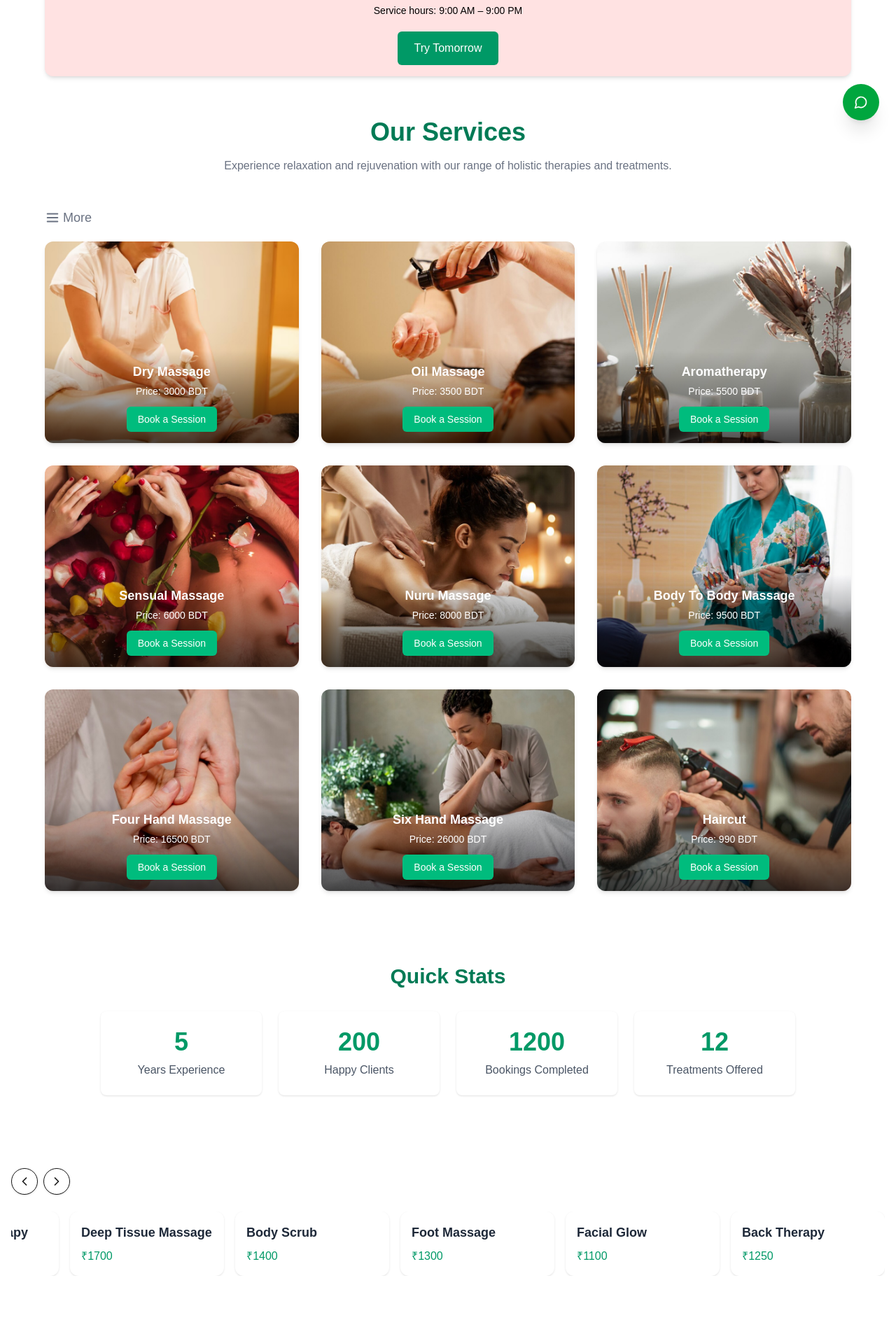
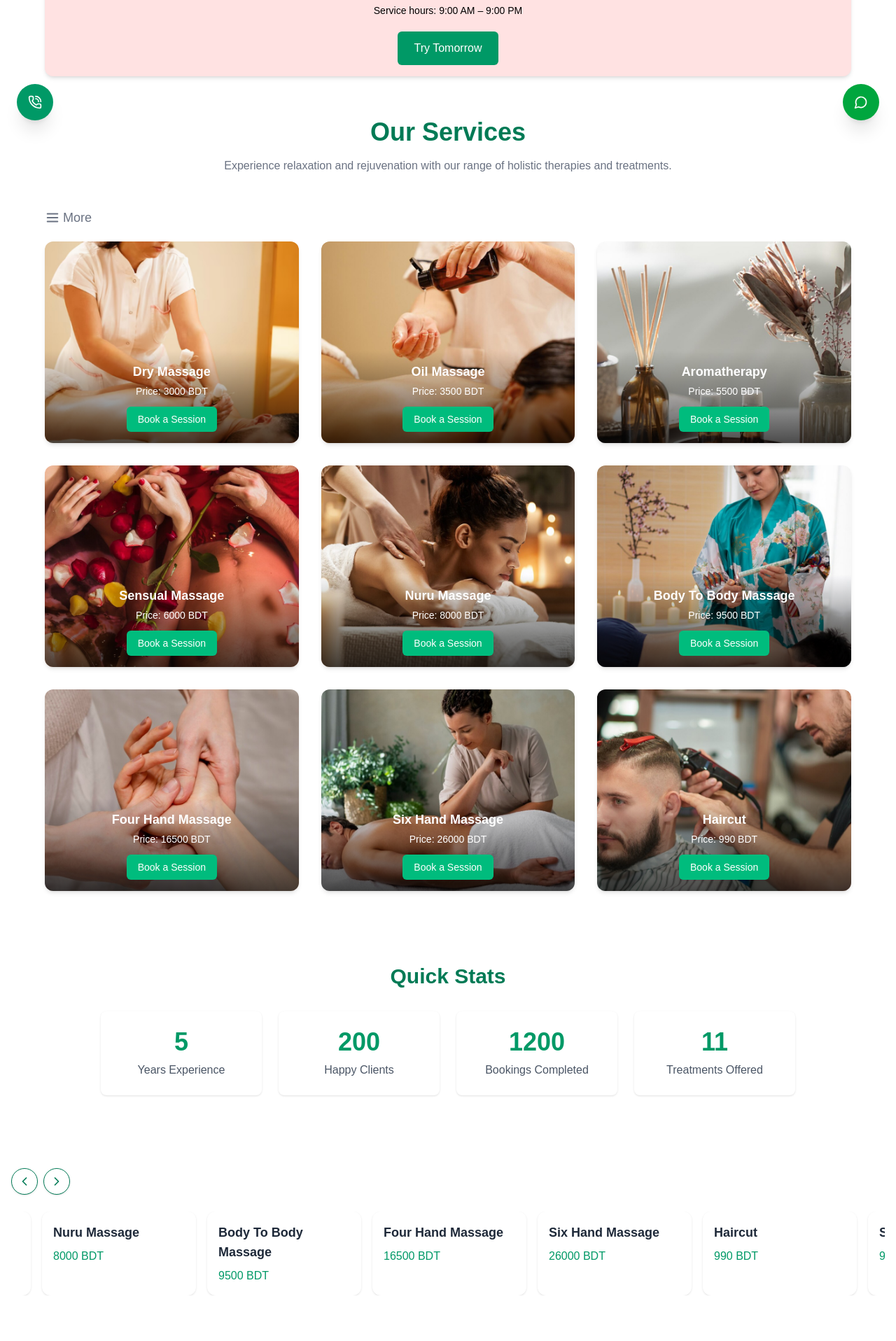
Before and after one commit to lokondey72/spa, a Next.js app: page / in a window 1280 px wide. Shown: the part 604-2520 px from the top of the page at 70% size. Built offline with nearby package versions, Linux system fonts and the light colour scheme.

Commit message:
16-04 demo 3 commit

```diff
--- a/src/app/CounterSection.js
+++ b/src/app/CounterSection.js
@@ -11,7 +11,7 @@ export default function CounterSection() {
           <Counter target={5} label="Years Experience" />
           <Counter target={200} label="Happy Clients" />
           <Counter target={1200} label="Bookings Completed" />
-          <Counter target={12} label="Treatments Offered" />
+          <Counter target={11} label="Treatments Offered" />
         </div>
       </div>
     </section>
--- a/src/app/choice/page.js
+++ b/src/app/choice/page.js
@@ -123,7 +123,7 @@ export default function HomePage() {
 
   return (
     <main className="max-w-6xl mx-auto min-h-screen pt-20 px-4 sm:px-6 lg:px-20">
-      <h1 className="text-3xl font-bold mt-8 text-gray-500">
+      <h1 className="text-3xl font-bold mt-8 text-emerald-700">
         Select a Service
       </h1>
 
@@ -158,7 +158,7 @@ export default function HomePage() {
             </div>
 
             <div className="w-full md:w-1/2 space-y-4">
-              <p className="font-semibold text-gray-500">
+              <p className="font-semibold text-2xl text-emerald-700">
                 {products.find((p) => p.slug === selectedProduct).title}
               </p>
               <div>
--- a/src/components/FloatingButton.js
+++ b/src/components/FloatingButton.js
@@ -1,22 +1,39 @@
 "use client";
 
-import { MessageCircle } from "lucide-react"; // or any icon you like
+import { MessageCircle, PhoneCall } from "lucide-react";
 
-export default function FloatingButton() {
-  const handleClick = () => {
-    // Replace with your desired action, e.g., scroll to top, open modal, WhatsApp link
-    window.open("https://wa.me/1234567890", "_blank");
+export default function FloatingButtons() {
+  const handleWhatsAppClick = () => {
+    window.open("https://wa.me/8801911552077", "_blank");
+  };
+
+  const handlePhoneClick = () => {
+    window.open("tel:+8801911552077");
   };
 
   return (
+    <>
+      {/* WhatsApp Button - Right */}
       <div className="fixed bottom-4 right-4 z-50 sm:bottom-6 sm:right-6">
         <button
-        onClick={handleClick}
+          onClick={handleWhatsAppClick}
           className="bg-green-600 hover:bg-green-700 text-white p-4 rounded-full shadow-xl transition duration-300 ease-in-out"
-        aria-label="Chat with us"
+          aria-label="Chat on WhatsApp"
         >
           <MessageCircle className="w-5 h-5" />
         </button>
       </div>
+
+      {/* Phone Call Button - Left */}
+      <div className="fixed bottom-4 left-4 z-50 sm:bottom-6 sm:left-6">
+        <button
+          onClick={handlePhoneClick}
+          className="bg-emerald-600 hover:bg-emerald-700 text-white p-4 rounded-full shadow-xl transition duration-300 ease-in-out"
+          aria-label="Call Us"
+        >
+          <PhoneCall className="w-5 h-5" />
+        </button>
+      </div>
+    </>
   );
 }
--- a/src/components/Footer.js
+++ b/src/components/Footer.js
@@ -1,22 +1,27 @@
 // components/Footer.js
 
-import { FaFacebook, FaWhatsapp, FaTwitter, FaLinkedin } from "react-icons/fa"; // Optional social icons
+import {
+  FaFacebook,
+  FaWhatsapp,
+  FaTwitter,
+  FaLinkedin,
+  FaFacebookMessenger,
+} from "react-icons/fa";
+import { IoCallSharp } from "react-icons/io5";
 import Link from "next/link";
-import { FaFacebookMessenger } from "react-icons/fa";
-import { IoCallSharp } from "react-icons/io5";
 
 export default function Footer() {
   return (
     <footer className="bg-gray-800 text-white py-12 px-4">
       <div className="max-w-6xl mx-auto grid grid-cols-1 sm:grid-cols-2 lg:grid-cols-4 gap-8">
-        {/* Company Info Section */}
+        {/* Company Info */}
         <div>
           <Link href="/">
-          <h4 className="text-2xl font-bold text-emerald-600 whitespace-nowrap">
-            EuRose Spa
-          </h4>
+            <h4 className="text-2xl font-bold text-emerald-600 whitespace-nowrap">
+              EuRose Spa
+            </h4>
           </Link>
-          <p className="text-gray-400 text-sm">
+          <p className="text-gray-400 text-sm mt-2">
             We provide the best wellness services to help you relax and
             rejuvenate. Our team is dedicated to offering a soothing experience
             tailored to your needs.
@@ -26,7 +31,7 @@ export default function Footer() {
         {/* Quick Links */}
         <div>
           <h4 className="text-2xl font-semibold mb-4">Quick Links</h4>
-          <ul className="text-gray-400 text-sm">
+          <ul className="text-gray-400 text-sm space-y-2">
             <li>
               <Link href="/services" className="hover:text-emerald-400">
                 Services
@@ -50,14 +55,14 @@ export default function Footer() {
           </ul>
         </div>
 
-        {/* Contact Section */}
+        {/* Contact Info */}
         <div>
           <h4 className="text-2xl font-semibold mb-4">Contact</h4>
-          <ul className="text-gray-400 text-sm">
+          <ul className="text-gray-400 text-sm space-y-2">
             <li>
               Email:{" "}
               <Link
-                href="mailto:info@example.com"
+                href="mailto:eurosespabd@gmail.com"
                 className="hover:text-emerald-400"
               >
                 eurosespabd@gmail.com
@@ -79,14 +84,16 @@ export default function Footer() {
           </ul>
         </div>
 
-        {/* Social Media Links */}
-        <div className="flex flex-col justify-center">
+        {/* Social Media */}
+        {/* Social Media */}
+        <div>
           <h4 className="text-2xl font-semibold mb-4">Follow Us</h4>
           <div className="flex space-x-4">
             <Link
               href="https://www.facebook.com/share/16A3MYTHnv"
               target="_blank"
               rel="noopener noreferrer"
+              aria-label="Facebook"
             >
               <FaFacebook
                 size={24}
@@ -97,6 +104,7 @@ export default function Footer() {
               href="https://wa.me/+8801911552077"
               target="_blank"
               rel="noopener noreferrer"
+              aria-label="WhatsApp"
             >
               <FaWhatsapp
                 size={24}
@@ -107,7 +115,7 @@ export default function Footer() {
               href="https://www.facebook.com/messages/t/430567486797012"
               target="_blank"
               rel="noopener noreferrer"
-              aria-label="Send message on Facebook Messenger"
+              aria-label="Messenger"
             >
               <FaFacebookMessenger
                 size={24}
@@ -118,7 +126,7 @@ export default function Footer() {
               href="tel:+8801911552077"
               target="_blank"
               rel="noopener noreferrer"
-              aria-label="Call phone number"
+              aria-label="Call"
             >
               <IoCallSharp
                 size={24}
@@ -129,14 +137,21 @@ export default function Footer() {
         </div>
       </div>
 
-      <div className="md:flex items-center justify-between mt-8 border-t border-gray-700 pt-6">
+      {/* Footer Bottom */}
+      <div className="mt-8 border-t border-gray-700 pt-6 text-center md:text-left md:flex items-center justify-between">
         <p className="text-gray-400 text-sm">
-          &copy; {new Date().getFullYear()} Eurosespa. All Rights Reserved.
+          &copy; {new Date().getFullYear()} EuRose Spa. All Rights Reserved.
         </p>
         <p className="text-gray-400 text-sm">
-          Developed By The &copy; Tahzglobal
-          {/* <Link href="https://tahzglobal.com/" target="_blank" rel="noopener noreferrer">
-          <Link/> */}
+          Developed by{" "}
+          <Link
+            href="https://tahzglobal.com/"
+            target="_blank"
+            rel="noopener noreferrer"
+            className="hover:text-emerald-400"
+          >
+            Tahzglobal
+          </Link>
         </p>
       </div>
     </footer>
--- a/src/components/ProductSlider.js
+++ b/src/components/ProductSlider.js
@@ -4,14 +4,17 @@ import { useRef, useEffect } from "react";
 import { ChevronLeft, ChevronRight } from "lucide-react";
 
 const products = [
-  { id: 1, name: "Aroma Therapy", price: "₹1200" },
-  { id: 2, name: "Swedish Massage", price: "₹1500" },
-  { id: 3, name: "Hot Stone Therapy", price: "₹1800" },
-  { id: 4, name: "Deep Tissue Massage", price: "₹1700" },
-  { id: 5, name: "Body Scrub", price: "₹1400" },
-  { id: 6, name: "Foot Massage", price: "₹1300" },
-  { id: 7, name: "Facial Glow", price: "₹1100" },
-  { id: 8, name: "Back Therapy", price: "₹1250" },
+  { id: 1, name: "Dry Massage", price: "3000 BDT" },
+  { id: 2, name: "Oil Massage", price: "3500 BDT" },
+  { id: 3, name: "Aromatherapy", price: "5500 BDT" },
+  { id: 4, name: "Sensual Massage", price: "6000 BDT" },
+  { id: 5, name: "Nuru Massage", price: "8000 BDT" },
+  { id: 6, name: "Body To Body Massage", price: "9500 BDT" },
+  { id: 7, name: "Four Hand Massage", price: "16500 BDT" },
+  { id: 8, name: "Six Hand Massage", price: "26000 BDT" },
+  { id: 9, name: "Haircut", price: "990 BDT" },
+  { id: 10, name: "SHAVE", price: "9900 BDT" },
+  { id: 11, name: "PEDICURE MANICURE", price: "5000 BDT" },
 ];
 
 export default function ProductSlider() {
@@ -56,14 +59,14 @@ export default function ProductSlider() {
           <div className="space-x-2 hidden sm:block">
             <button
               onClick={() => scroll("left")}
-              className="p-2 rounded-full bg-white border shadow hover:bg-emerald-100 transition"
+              className="p-2 rounded-full text-emerald-700 bg-white border shadow hover:bg-emerald-100 transition"
               aria-label="Scroll left"
             >
               <ChevronLeft className="w-5 h-5" />
             </button>
             <button
               onClick={() => scroll("right")}
-              className="p-2 rounded-full bg-white border shadow hover:bg-emerald-100 transition"
+              className="p-2 rounded-full text-emerald-700 bg-white border shadow hover:bg-emerald-100 transition"
               aria-label="Scroll right"
             >
               <ChevronRight className="w-5 h-5" />
```
Lines whose indentation alone changed are shown as unchanged.
